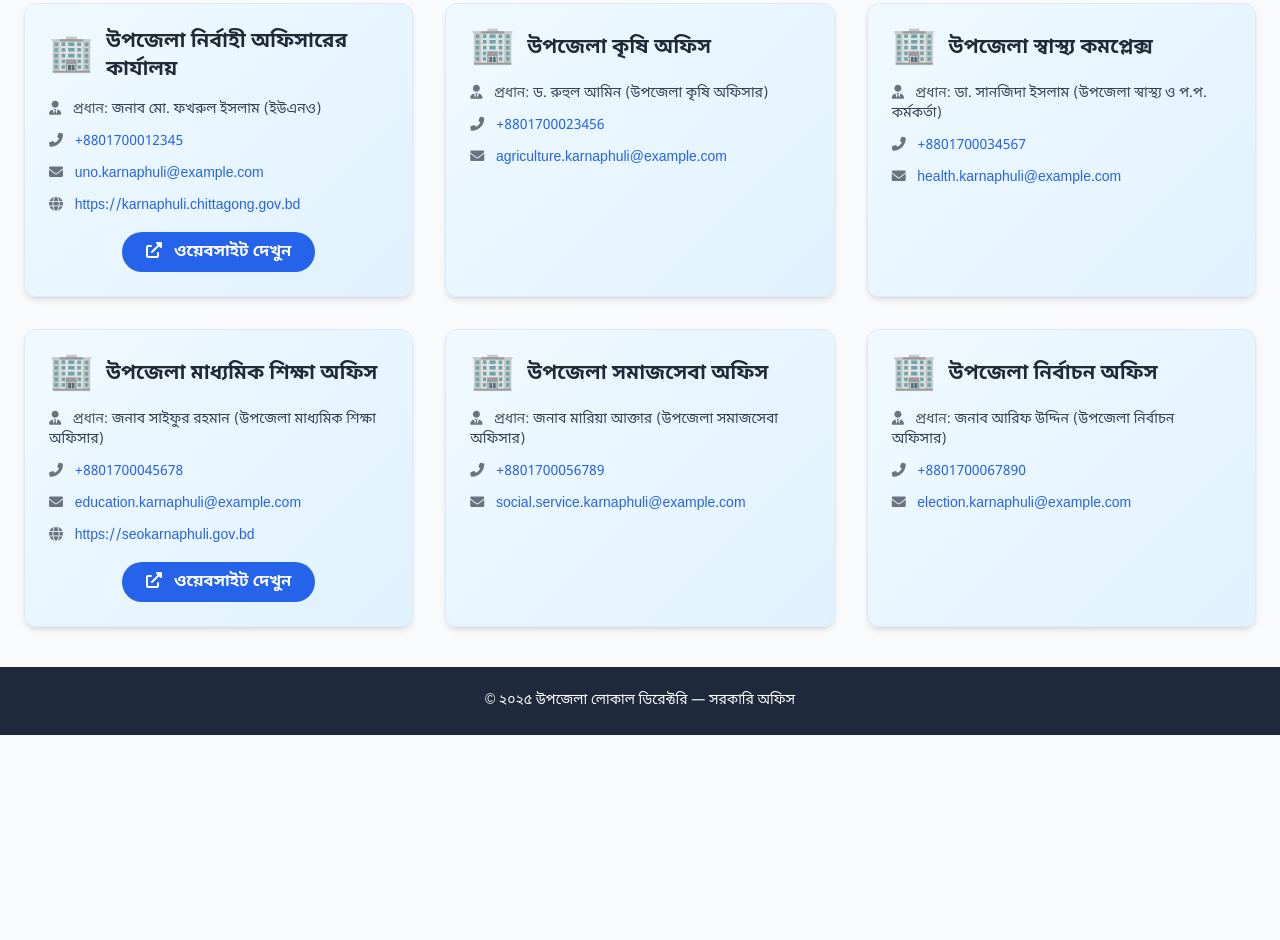
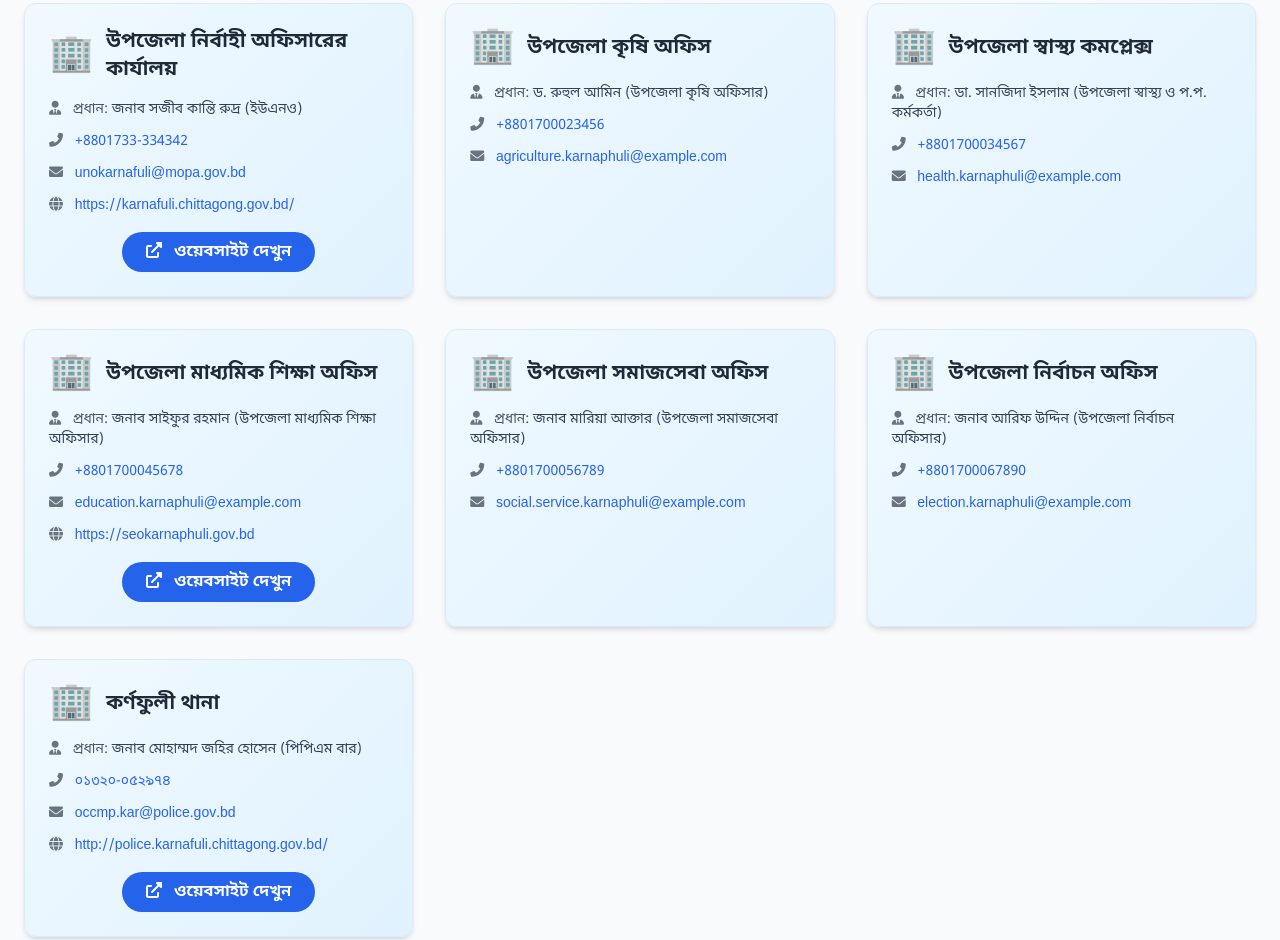
Before and after one commit to mdabusofian/amaderkarnaphuli, a plain HTML site: page upazilla_Office_list.html in a window 1280 px wide. Shown: the part 345-1285 px from the top of the page. Before the commit the page ends 1080 px from the top, so only its background shows below. Drawn offline with nearby package versions, Linux system fonts and the light colour scheme.

Commit message:
Update upazilla_Office_list.html

```diff
--- a/upazilla_Office_list.html
+++ b/upazilla_Office_list.html
@@ -68,10 +68,10 @@
     const governmentOffices = [
       {
         name: 'উপজেলা নির্বাহী অফিসারের কার্যালয়',
-        head: 'জনাব মো. ফখরুল ইসলাম (ইউএনও)',
-        phone: '+8801700012345',
-        email: 'uno.karnaphuli@example.com',
-        website: 'https://karnaphuli.chittagong.gov.bd'
+        head: 'জনাব সজীব কান্তি রুদ্র (ইউএনও)',
+        phone: '+8801733-334342',
+        email: 'unokarnafuli@mopa.gov.bd',
+        website: 'https://karnafuli.chittagong.gov.bd/'
       },
       {
         name: 'উপজেলা কৃষি অফিস',
@@ -107,6 +107,14 @@
         phone: '+8801700067890',
         email: 'election.karnaphuli@example.com',
         website: ''
+      },
+
+       {
+        name: 'কর্ণফুলী থানা  ',
+        head: 'জনাব মোহাম্মদ জহির হোসেন (পিপিএম বার)',
+        phone: '০১৩২০-০৫২৯৭৪',
+        email: 'occmp.kar@police.gov.bd',
+        website: 'http://police.karnafuli.chittagong.gov.bd/'
       },
       // আপনার উপজেলার তথ্য এখানে যুক্ত করুন
     ];
```
